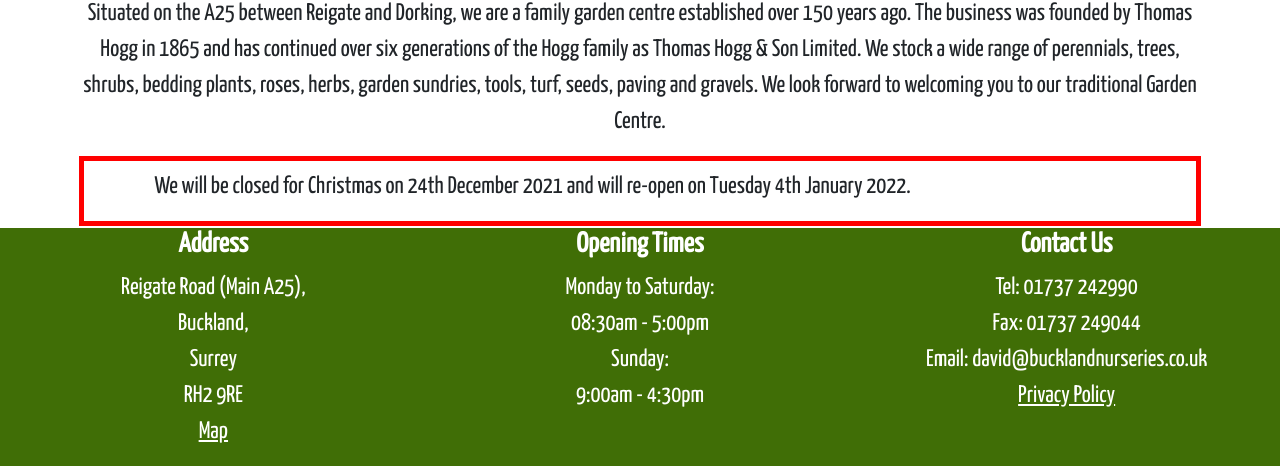
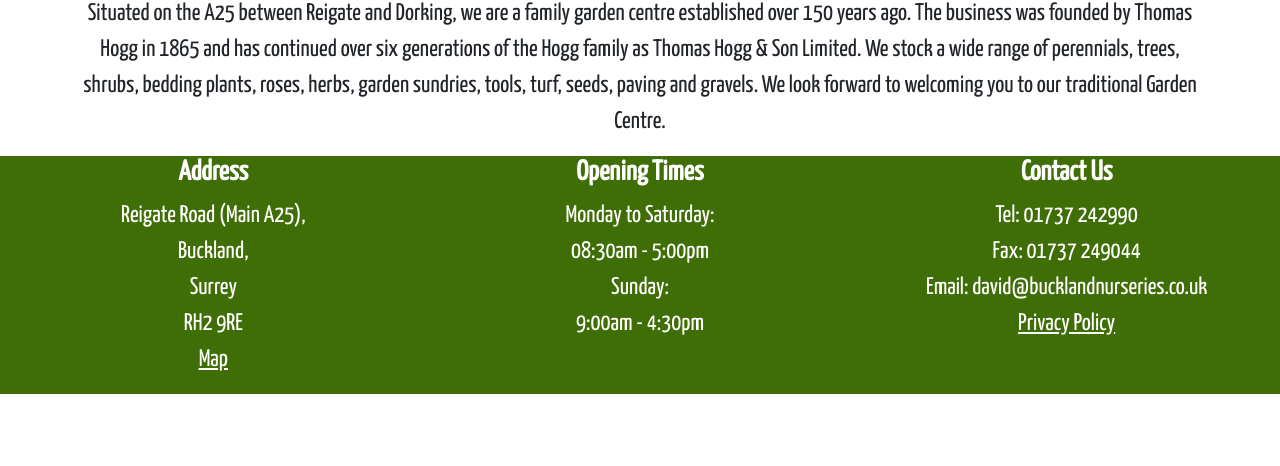
Before and after one commit to cthogg/buckland-gatsby, a Gatsby site: page / in a window 1280 px wide. Shown: the part 454-920 px from the top of the page. After the commit the page ends 848 px from the top, so only its background shows below. Built offline with nearby package versions, Linux system fonts and the light colour scheme; Gatsby itself is replaced by a stand-in of ours.

Commit message:
Update index.js

```diff
--- a/src/pages/index.js
+++ b/src/pages/index.js
@@ -43,7 +43,7 @@
 //FIXME: remove this.props.data from below
 export default class IndexPage extends React.Component {
   render() {
-    const specialAnnouncement = true
+    const specialAnnouncement = false
     const specialAnnouncementTitle = ''
 
     const times = [
```
